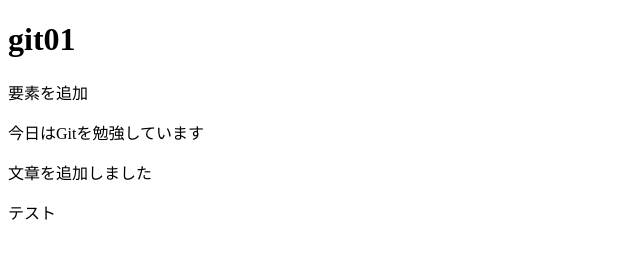
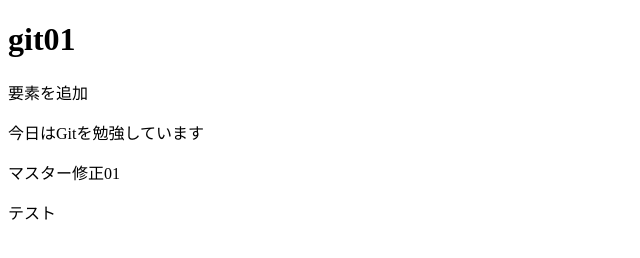
Before and after one commit to zd1A07/git.project.01, a plain HTML site: page index.html in a window 1280 px wide. Shown: the full height of the page, 0-640 px from the left. Drawn offline with Linux system fonts and the light colour scheme.

Commit message:
マスター修正01

```diff
--- a/index.html
+++ b/index.html
@@ -8,7 +8,7 @@
 <h1>git01</h1>
 <p>要素を追加</p>
 <p>今日はGitを勉強しています</p>
-<p>文章を追加しました</p>
+<p>マスター修正01</p>
 <p>テスト</p>
 </body>
 </html>
```
